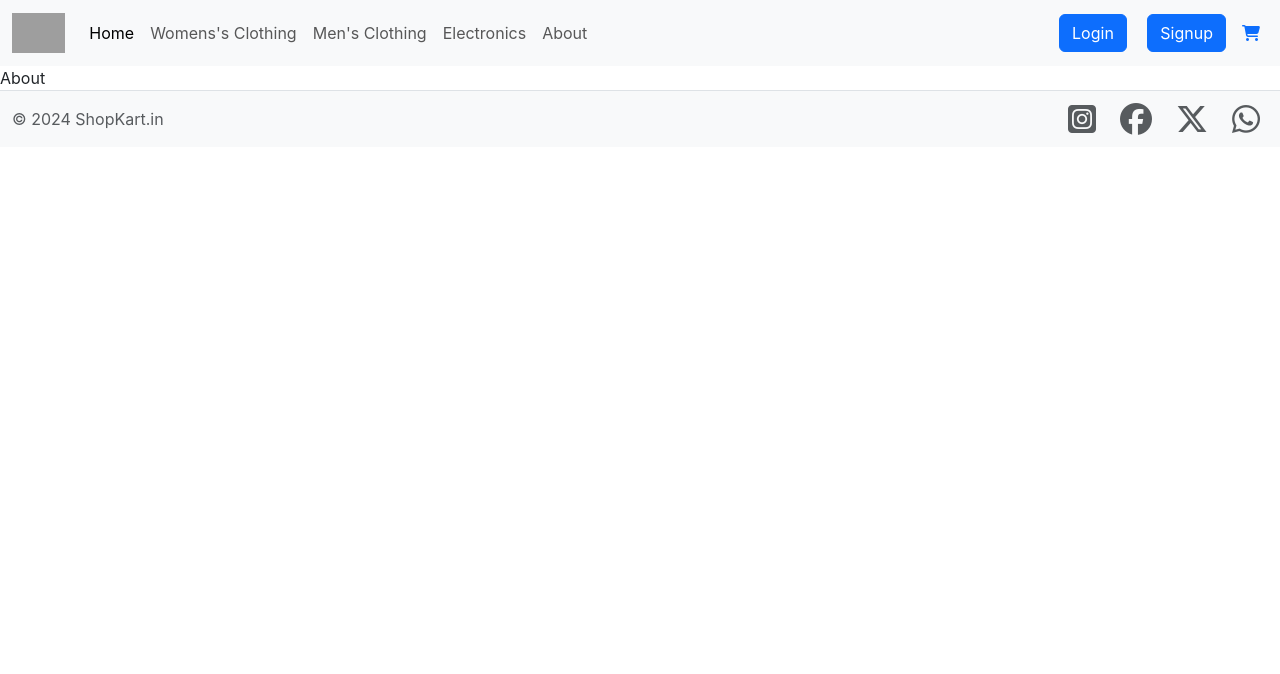
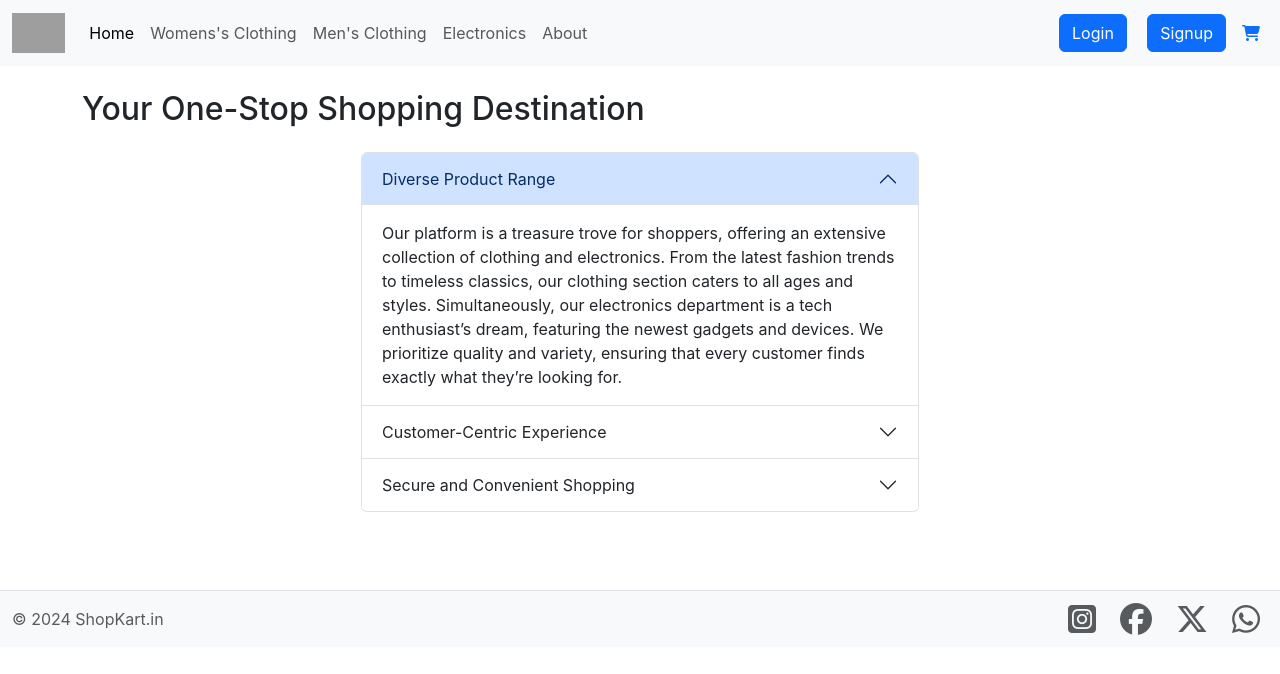
Before and after one commit to Swarali25/shopkart, a React (Create React App) app: page /about in a window 1280 px wide. Shown: the top 674 px of the page. Built offline with nearby package versions, Linux system fonts and the light colour scheme; no server answers; grey boxes are pictures that could not be loaded.

Commit message:
added  about page + fixed footer issue

```diff
--- a/src/components/About.js
+++ b/src/components/About.js
@@ -1,9 +1,82 @@
-import React from 'react'
+import React from "react";
 
 const About = () => {
   return (
-    <div>About</div>
-  )
-}
+    <div className="container" style={{height: "500px"}}>
+      <h2 className="my-4">Your One-Stop Shopping Destination</h2>
+      <div className="accordion col-md-6 m-auto" id="accordionExample">
+        <div className="accordion-item">
+          <h2 className="accordion-header">
+            <button
+              className="accordion-button"
+              type="button"
+              data-bs-toggle="collapse"
+              data-bs-target="#collapseOne"
+              aria-expanded="true"
+              aria-controls="collapseOne"
+            >
+           Diverse Product Range
+            </button>
+          </h2>
+          <div
+            id="collapseOne"
+            className="accordion-collapse collapse show"
+            data-bs-parent="#accordionExample"
+          >
+            <div className="accordion-body">
+            Our platform is a treasure trove for shoppers, offering an extensive collection of clothing and electronics. From the latest fashion trends to timeless classics, our clothing section caters to all ages and styles. Simultaneously, our electronics department is a tech enthusiast’s dream, featuring the newest gadgets and devices. We prioritize quality and variety, ensuring that every customer finds exactly what they’re looking for.
+            </div>
+          </div>
+        </div>
+        <div className="accordion-item">
+          <h2 className="accordion-header">
+            <button
+              className="accordion-button collapsed"
+              type="button"
+              data-bs-toggle="collapse"
+              data-bs-target="#collapseTwo"
+              aria-expanded="false"
+              aria-controls="collapseTwo"
+            >
+             Customer-Centric Experience
+            </button>
+          </h2>
+          <div
+            id="collapseTwo"
+            className="accordion-collapse collapse"
+            data-bs-parent="#accordionExample"
+          >
+            <div className="accordion-body">
+            We believe shopping should be a pleasure, not a chore. That’s why we’ve designed our website with user-friendliness in mind. Easy navigation, detailed product descriptions, and a seamless checkout process make shopping with us a breeze. Our dedicated customer service
+            </div>
+          </div>
+        </div>
+        <div className="accordion-item">
+          <h2 className="accordion-header">
+            <button
+              className="accordion-button collapsed"
+              type="button"
+              data-bs-toggle="collapse"
+              data-bs-target="#collapseThree"
+              aria-expanded="false"
+              aria-controls="collapseThree"
+            >
+              Secure and Convenient Shopping
+            </button>
+          </h2>
+          <div
+            id="collapseThree"
+            className="accordion-collapse collapse"
+            data-bs-parent="#accordionExample"
+          >
+            <div className="accordion-body">
+            Security and convenience are at the heart of our operations. Our user-friendly interface ensures a hassle-free shopping experience from browsing to checkout.
+            </div>
+          </div>
+        </div>
+      </div>
+    </div>
+  );
+};
 
-export default About
+export default About;
--- a/src/components/Navbar.js
+++ b/src/components/Navbar.js
@@ -95,7 +95,7 @@ const Navbar = () => {
               <div>
                 <i className="fa-solid fa-user"></i><span className="mx-2">{currentUser.email}</span>
                 <Link
-                  className="btn btn-primary mx-2"
+                  className="btn btn-primary mx-4"
                   to="/login"
                   role="button"
                   onClick={signOut}
--- a/src/components/ProductDetails.js
+++ b/src/components/ProductDetails.js
@@ -6,7 +6,7 @@ import { useParams,useNavigate } from "react-router-dom";
 const ProductDetails = () => {
   const context = useContext(ProductContext);
   const authContext = useContext(AuthContext);
-  const { fetchProductByID, currentProduct,addToCart ,cartItems} = context;
+  const { fetchProductByID, currentProduct,addToCart ,cartItems,setCurrentProduct} = context;
   const {userLoggedIn,currentUser} =authContext;
 
   const params = useParams();
@@ -15,7 +15,7 @@ const ProductDetails = () => {
   useEffect(() => {
     fetchProductByID(params.id)
     //    setProduct(currentProduct);
-  }, [currentProduct]);
+  }, []);
 
   const addItemToCart = async()=>{
       if(!userLoggedIn){
@@ -33,8 +33,10 @@ const ProductDetails = () => {
 
   return (
     <div className="card mb-3 mx-2 p-3 my-2">
+
       <div className="row g-0">
         <div className="col-md-4">
+        <button className="btn btn-primary my-3" onClick={()=>{navigate(-1); }}> <i class="fa-solid fa-backward"></i></button>
           <img src={currentProduct.image} className="img-fluid rounded-start" alt="..." />
         </div>
         <div className="col-md-8 d-flex justify-content-center align-items-center">
--- a/src/context/ProductState.js
+++ b/src/context/ProductState.js
@@ -46,7 +46,7 @@ const  ProductState = (props)=>{
    }
 
     return (
-        <ProductContext.Provider value={{products,fetchProducts,fetchProductByID,currentProduct,addToCart,cartItems,removeItemFromCart,initializeCartItems,resetCartItems}} >
+        <ProductContext.Provider value={{products,fetchProducts,fetchProductByID,currentProduct,addToCart,cartItems,removeItemFromCart,initializeCartItems,resetCartItems,setCurrentProduct}} >
             {props.children}
         </ProductContext.Provider>
     )
```
